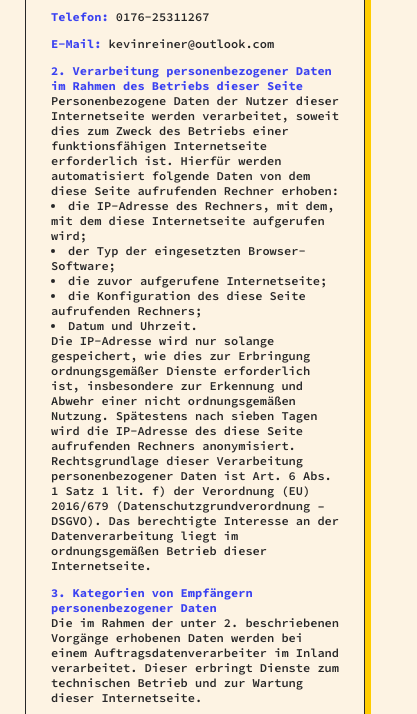
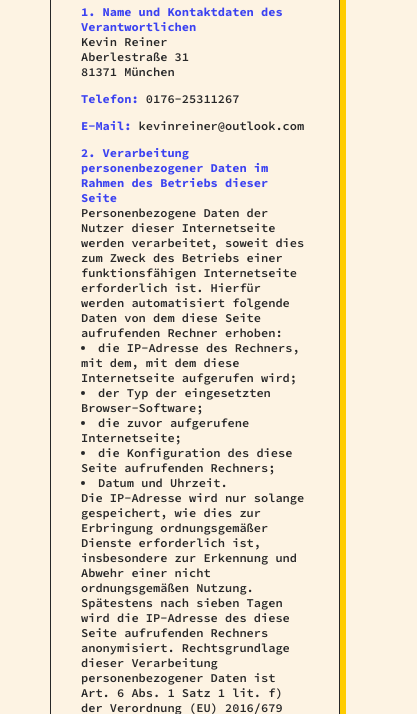
Before and after one commit to kevinreiner/Decoding-User-Needs, a plain HTML site: page dsgvo.html in a window 390 px wide. Shown: the part 249-963 px from the top of the page, 417 px wide, since content can reach past the window. Drawn offline with Linux system fonts and the light colour scheme; a web font is replaced by a local one.

Commit message:
layout changes

```diff
--- a/dsgvo.html
+++ b/dsgvo.html
@@ -30,7 +30,7 @@
 
 <!--Datenschutzerklärung gemäss DSGVO-->
 
-     <div class="between">
+     <div class="single">
             <h1>Datenschutzerklärung gemäß DSGVO</h1>
             <div class="spacer"></div>
             <h3>1. Name und Kontaktdaten des Verantwortlichen</h3>
--- a/style.css
+++ b/style.css
@@ -465,6 +465,24 @@ line-height: normal;
   object-fit: contain;
 }
 
+/* single content box page */
+
+.single {
+  display: flex;
+  flex-direction: column;
+  align-self: stretch;
+  padding: 60px;
+  margin-left: 50px;
+  margin-right: 50px;
+  margin-top: 5vh;
+  margin-bottom: 100vh;
+  border: 1px solid var(--standardblack);
+  border-radius: 20px 20px 20px 20px;
+  background: var(--boxbackground);
+  box-shadow: 6px 6px 0px 0px var(--lightyellow);
+}
+
+
 /* Media Query: Large Smartphones (Vertical) */
 @media screen and (max-width: 1090px) {
   .header {
@@ -658,4 +676,19 @@ line-height: normal;
     font-size: 10px;
   }
 
+  /* Single Content Box */
+
+  .single {
+  display: flex;
+  flex-direction: column;
+  align-self: stretch;
+  padding: 30px;
+  margin-top: 10vh;
+  margin-bottom: 100vh;
+  border: 1px solid var(--standardblack);
+  border-radius: 20px 20px 20px 20px;
+  background: var(--boxbackground);
+  box-shadow: 6px 6px 0px 0px var(--lightyellow);
 }
+
+}
```
Also changed, not shown: imprint.html (+1 -1 lines).
